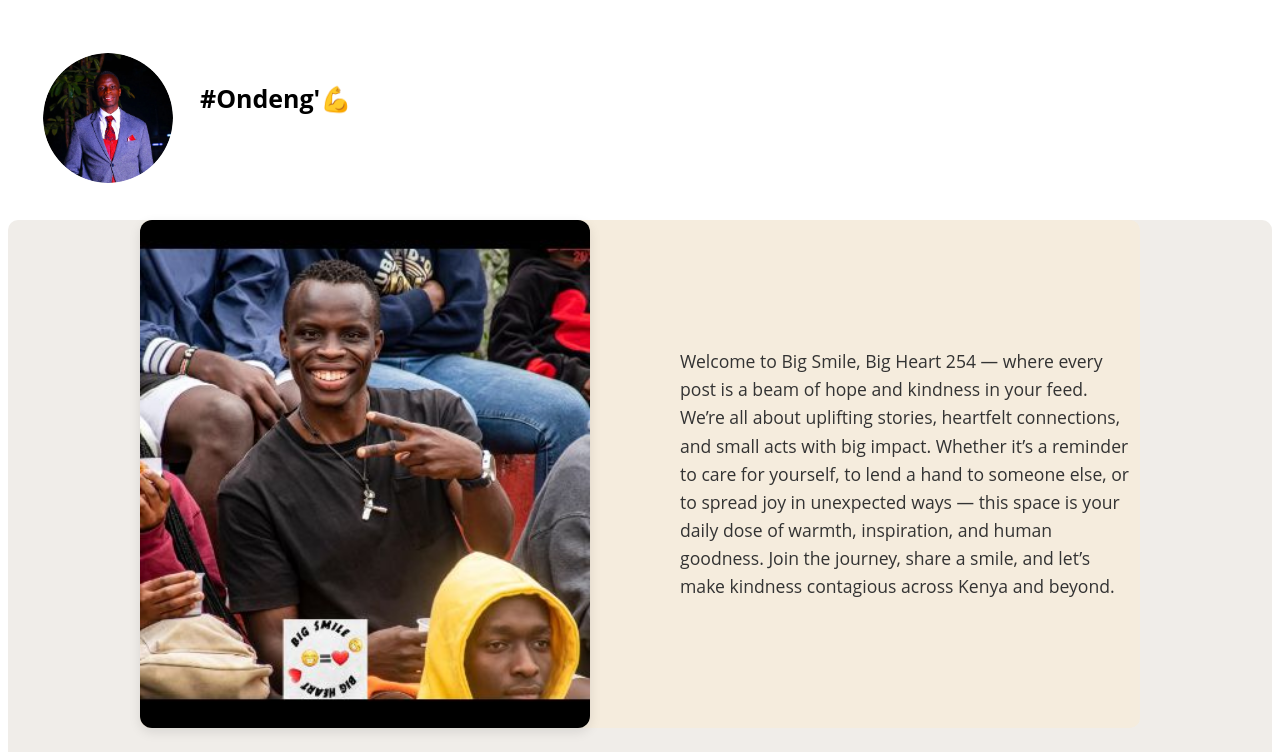
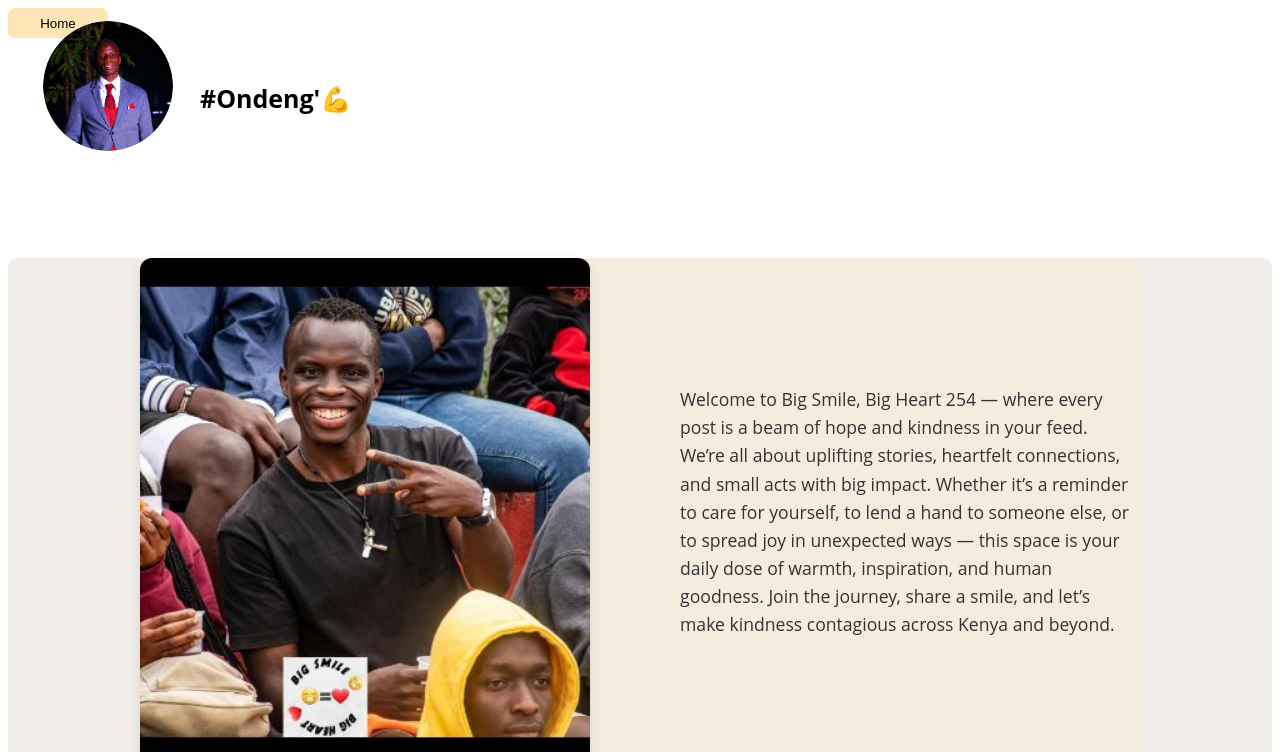
Before and after one commit to Royalprog21/drummerjosh.com, a plain HTML site: page more.html in a window 1280 px wide. Shown: the top 752 px of the page. Drawn offline with Linux system fonts and the light colour scheme.

Commit message:
Update more.html

```diff
--- a/more.html
+++ b/more.html
@@ -11,6 +11,7 @@
         <img src="images/profile1.jpg" alt="">
         <h2>#Ondeng'💪</h2>
     </div>
+    <button class="homeBtn"><a href="index.html">Home</a></button>
     <div class="moreContainer">
         <ul>
             <li class="bhbsFounder2">
```
